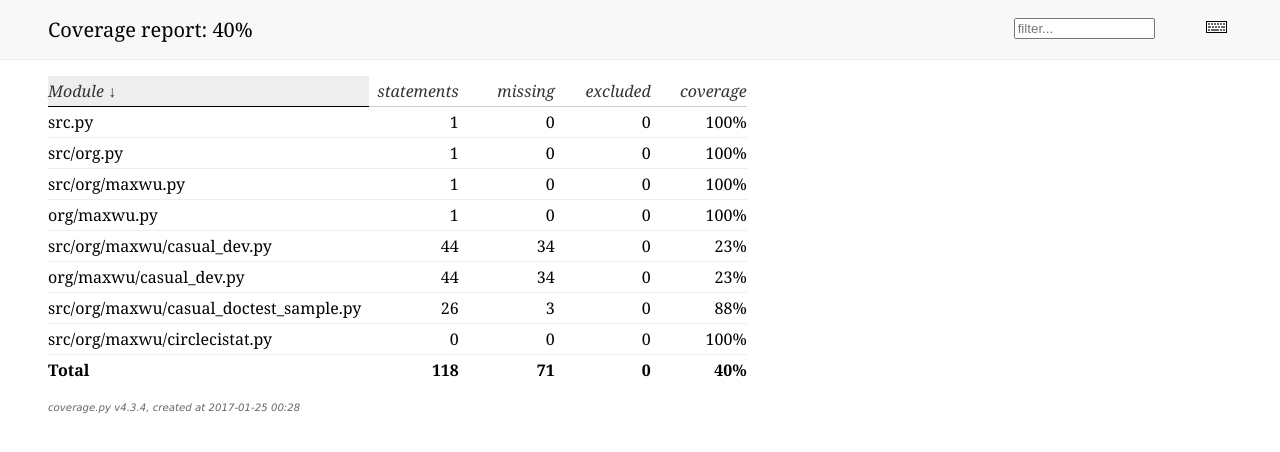
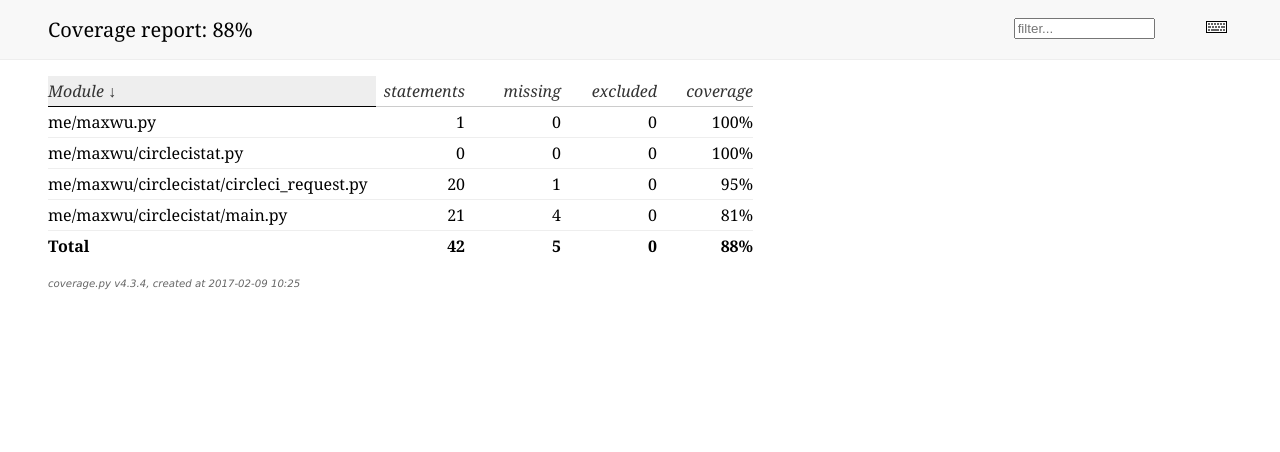
Before and after one commit to maxwu/circleci_stat, a plain HTML site: page cover/index.html in a window 1280 px wide. Drawn offline with Linux system fonts and the light colour scheme.

Commit message:
Add nosetests coverage

```diff
--- a/cover/index.html
+++ b/cover/index.html
@@ -22,7 +22,7 @@
 <div id="header">
     <div class="content">
         <h1>Coverage report:
-            <span class="pc_cov">40%</span>
+            <span class="pc_cov">88%</span>
         </h1>
 
         <img id="keyboard_icon" src="keybd_closed.png" alt="Show keyboard shortcuts" />
@@ -65,17 +65,17 @@
         <tfoot>
             <tr class="total">
                 <td class="name left">Total</td>
-                <td>118</td>
-                <td>71</td>
+                <td>42</td>
+                <td>5</td>
                 <td>0</td>
 
-                <td class="right" data-ratio="47 118">40%</td>
+                <td class="right" data-ratio="37 42">88%</td>
             </tr>
         </tfoot>
         <tbody>
 
             <tr class="file">
-                <td class="name left"><a href="src_py.html">src.py</a></td>
+                <td class="name left"><a href="me_maxwu_py.html">me/maxwu.py</a></td>
                 <td>1</td>
                 <td>0</td>
                 <td>0</td>
@@ -84,66 +84,30 @@
             </tr>
 
             <tr class="file">
-                <td class="name left"><a href="src_org_py.html">src/org.py</a></td>
-                <td>1</td>
-                <td>0</td>
-                <td>0</td>
-
-                <td class="right" data-ratio="1 1">100%</td>
-            </tr>
-
-            <tr class="file">
-                <td class="name left"><a href="src_org_maxwu_py.html">src/org/maxwu.py</a></td>
-                <td>1</td>
-                <td>0</td>
-                <td>0</td>
-
-                <td class="right" data-ratio="1 1">100%</td>
-            </tr>
-
-            <tr class="file">
-                <td class="name left"><a href="org_maxwu_py.html">org/maxwu.py</a></td>
-                <td>1</td>
-                <td>0</td>
-                <td>0</td>
-
-                <td class="right" data-ratio="1 1">100%</td>
-            </tr>
-
-            <tr class="file">
-                <td class="name left"><a href="src_org_maxwu_casual_dev_py.html">src/org/maxwu/casual_dev.py</a></td>
-                <td>44</td>
-                <td>34</td>
-                <td>0</td>
-
-                <td class="right" data-ratio="10 44">23%</td>
-            </tr>
-
-            <tr class="file">
-                <td class="name left"><a href="org_maxwu_casual_dev_py.html">org/maxwu/casual_dev.py</a></td>
-                <td>44</td>
-                <td>34</td>
-                <td>0</td>
-
-                <td class="right" data-ratio="10 44">23%</td>
-            </tr>
-
-            <tr class="file">
-                <td class="name left"><a href="src_org_maxwu_casual_doctest_sample_py.html">src/org/maxwu/casual_doctest_sample.py</a></td>
-                <td>26</td>
-                <td>3</td>
-                <td>0</td>
-
-                <td class="right" data-ratio="23 26">88%</td>
-            </tr>
-
-            <tr class="file">
-                <td class="name left"><a href="src_org_maxwu_circlecistat_py.html">src/org/maxwu/circlecistat.py</a></td>
+                <td class="name left"><a href="me_maxwu_circlecistat_py.html">me/maxwu/circlecistat.py</a></td>
                 <td>0</td>
                 <td>0</td>
                 <td>0</td>
 
                 <td class="right" data-ratio="0 0">100%</td>
+            </tr>
+
+            <tr class="file">
+                <td class="name left"><a href="me_maxwu_circlecistat_circleci_request_py.html">me/maxwu/circlecistat/circleci_request.py</a></td>
+                <td>20</td>
+                <td>1</td>
+                <td>0</td>
+
+                <td class="right" data-ratio="19 20">95%</td>
+            </tr>
+
+            <tr class="file">
+                <td class="name left"><a href="me_maxwu_circlecistat_main_py.html">me/maxwu/circlecistat/main.py</a></td>
+                <td>21</td>
+                <td>4</td>
+                <td>0</td>
+
+                <td class="right" data-ratio="17 21">81%</td>
             </tr>
 
         </tbody>
@@ -158,7 +122,7 @@
     <div class="content">
         <p>
             <a class="nav" href="https://coverage.readthedocs.io">coverage.py v4.3.4</a>,
-            created at 2017-01-25 00:28
+            created at 2017-02-09 10:25
         </p>
     </div>
 </div>
```
Also changed, not shown: cover/status.json (+1 -1 lines), 2 other files.
